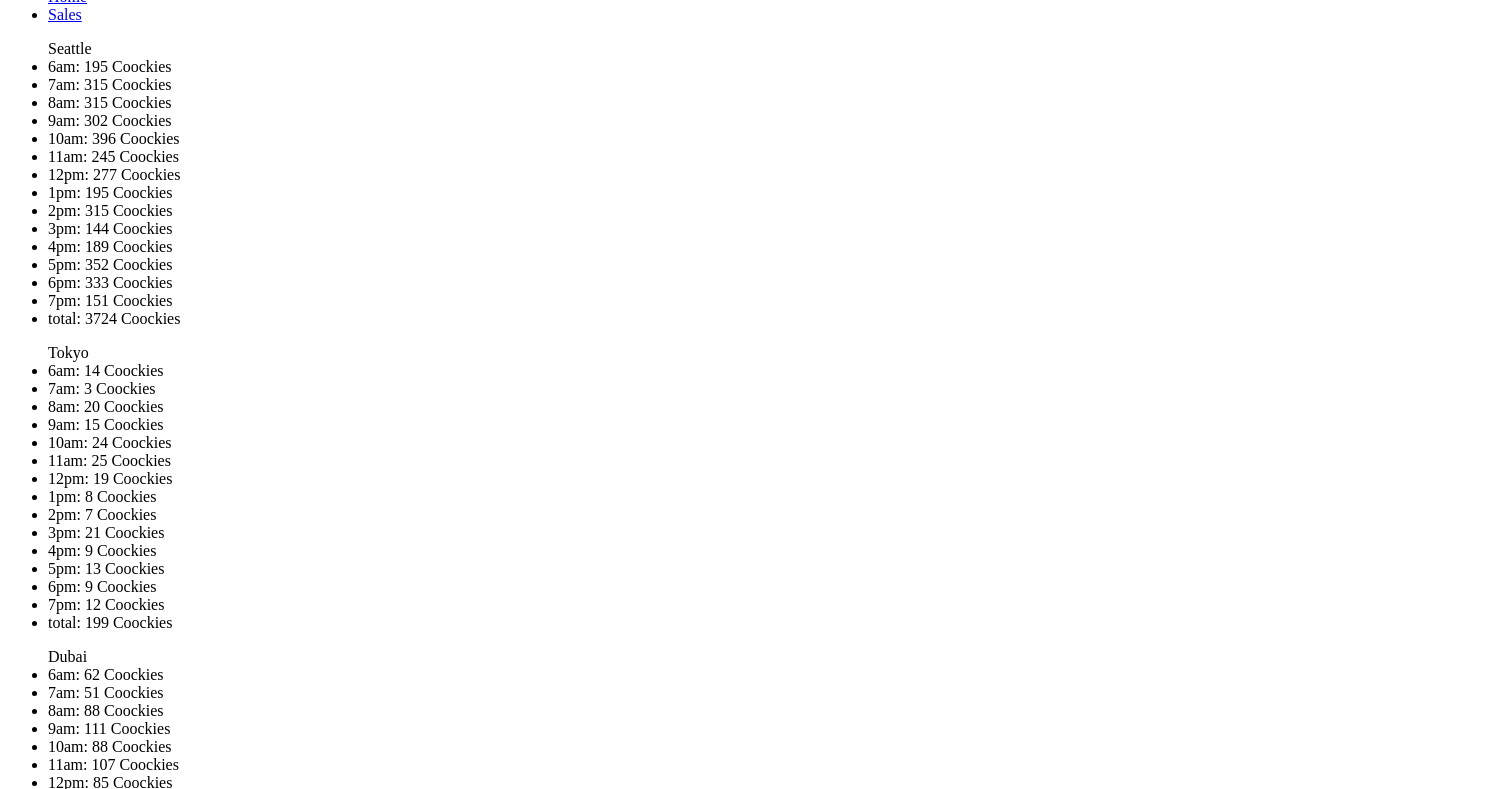
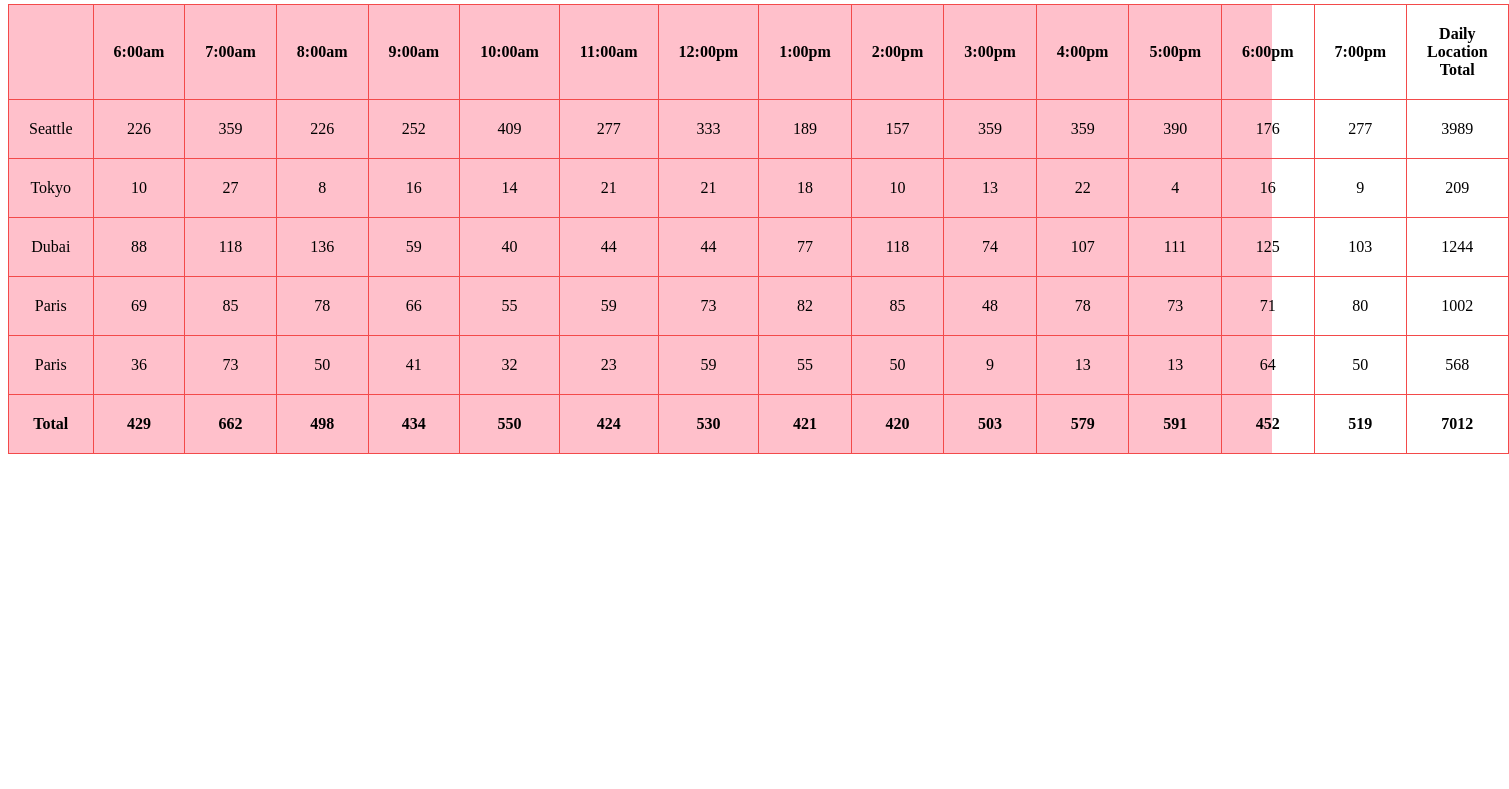
Before and after one commit to AhmedZatar/cookie-stand, a plain HTML site: page sales.html in a window 1280 px wide. Shown: the part 132-921 px from the top of the page, 1509 px wide, since content can reach past the window. After the commit the page ends 800 px from the top, so only its background shows below. Drawn offline with Linux system fonts and the light colour scheme.

Commit message:
i add some style and edit my js to change all objects to single constructor function and relpace the ul to table

```diff
--- a/css/style.css
+++ b/css/style.css
@@ -2,3 +2,35 @@ header nav ul li img{
     width: 250px;
     height: 100px;
 }
+
+
+nav ul li{
+    display: inline-block;
+    margin-right: 100px;
+}
+
+header,footer{
+    background-color: rgb(243, 74, 74);
+     margin: 0px;
+}
+main{
+    background-color: pink;
+    margin: 0px;
+
+}
+
+th{
+    padding: 20px;
+    margin: 0px;
+    border: 1px solid rgb(243, 74, 74);
+}
+td{
+padding: 20px;
+text-align: center;
+border: 1px solid rgb(243, 74, 74);
+}
+table{
+    border-collapse: collapse;
+    border: 1px solid rgb(243, 74, 74);
+    margin: 0px;
+}
--- a/js/app.js
+++ b/js/app.js
@@ -1,80 +1,69 @@
 'use strict';
-let time=['6am','7am','8am','9am','10am','11am','12pm','1pm','2pm','3pm','4pm','5pm','6pm','7pm'];
+let time=[' ','6:00am','7:00am','8:00am','9:00am','10:00am','11:00am','12:00pm','1:00pm','2:00pm','3:00pm','4:00pm','5:00pm','6:00pm','7:00pm','Daily Location Total'];
+let total=[0,0,0,0,0,0,0,0,0,0,0,0,0,0,0,0];
+
+function City(cityName,minCust,maxCust,avg,total){
+  this.cityName=cityName;
+  this.minCust=minCust;
+  this.maxCust=maxCust;
+  this.avg=avg;
+  this.total=total;
+  this.randomCoockiesNumber=[];
+  this.randomCoockies=function(){
+    let randomCust= Math.floor(Math.random() * (this.maxCust - this.minCust + 1) + this.minCust);
+    let avgCoockies = Math.floor(randomCust*this.avg);
+    return avgCoockies;
+  };
+}
 let city=[];
-city[0]={
-  randomCoockiesNumber:[],
-  cityName:'Seattle',
-  minCust:23,
-  maxCust:65,
-  avg:6.3,
-  total:0,
-};
-city[1]={
-  randomCoockiesNumber:[],
-  cityName:'Tokyo',
-  minCust:3,
-  maxCust:24,
-  avg:1.2,
-  total:0,
-};
-city[2]={
-  randomCoockiesNumber:[],
-  cityName:'Dubai',
-  minCust:11,
-  maxCust:38,
-  avg:3.7,
-  total:0,
-};
-city[3]={
-  randomCoockiesNumber:[],
-  cityName:'Paris',
-  minCust:20,
-  maxCust:38,
-  avg:2.3,
-  total:0,
-};
-city[4]={
-  randomCoockiesNumber:[],
-  cityName:'Lima',
-  minCust:2,
-  maxCust:16,
-  avg:4.6,
-  total:0,
-};
-let b=0;
-let a=0;
 let main=document.getElementById('aa');
+city[0]= new City('Seattle',23,65,6.3,0);
+city[1]= new City('Tokyo',3,24,1.2,0);
+city[2]= new City('Dubai',11,38,3.7,0);
+city[3]= new City('Paris',20,38,2.3,0);
+city[4]= new City('Paris',2,16,4.6,0);
+let table=document.createElement('table');
+let tr=document.createElement('tr');
+main.appendChild(table);
+table.appendChild(tr);
+for(let i=0;i<time.length;i++){
+  let th=document.createElement('th');
+  tr.appendChild(th);
+  th.innerText=time[i];
+}
+let TotalDailyLocationTotal=0;
+for(let ii=0;ii<city.length;ii++){
+  let tr2=document.createElement('tr');
+  table.appendChild(tr2);
+  let a=ii;
+  let DailyLocationTotal=0;
+  for(let i=0;i<time.length;i++){
+    let td=document.createElement('td');
+    tr2.appendChild(td);
+    if(i===0){
+      td.innerText=city[a].cityName;
+    }else if(i>0 && i<time.length-1){
+      let randomCoockies=city[a].randomCoockies();
+      td.innerText=randomCoockies;
+      DailyLocationTotal=DailyLocationTotal+randomCoockies;
+      TotalDailyLocationTotal=TotalDailyLocationTotal+randomCoockies;
+      total[i]=total[i]+randomCoockies;
+    }else{
+      td.innerText=DailyLocationTotal;
+    }
+  }
+}
+let tr3=document.createElement('tr');
+table.appendChild(tr3);
+for(let i=0;i<time.length;i++){
+  let th2=document.createElement('th');
+  tr3.appendChild(th2);
+  if(i===0){
+    th2.innerText='Total';
+  }else if(i>0 && i<time.length-1){
 
-function randomCoockies(min,max,element){
-
-  let randomCust= Math.floor(Math.random() * (max - min + 1) + min);
-  let avgCoockies = randomCust*city[a].avg;
-  let list=document.createElement('li');
-
-  element.appendChild(list);
-  list.innerText=time[b]+': '+Math.floor(avgCoockies)+' Coockies';
-  city[a].total=city[a].total+Math.floor(avgCoockies);
-
-  return city[a].randomCoockiesNumber.push(Math.floor(avgCoockies));
+    th2.innerText=total[i];
+  }else{
+    th2.innerText=TotalDailyLocationTotal;
+  }
 }
-
-for(let i=0;i<city.length;i++){
-  let unOrderlist=document.createElement('ul');
-
-  main.appendChild(unOrderlist);
-  unOrderlist.innerText=city[i].cityName;
-  a=i;
-  // because i want function use the i
-  console.log(city[i].cityName);
-
-  for(let ii=0;ii<time.length;ii++){
-    b=ii;
-    // because i want function use the ii
-    randomCoockies(city[i].minCust,city[i].maxCust,unOrderlist);
-  }
-  let list=document.createElement('li');
-  unOrderlist.appendChild(list);
-  list.innerText='total: '+city[i].total+' Coockies';
-
-
-}
```
